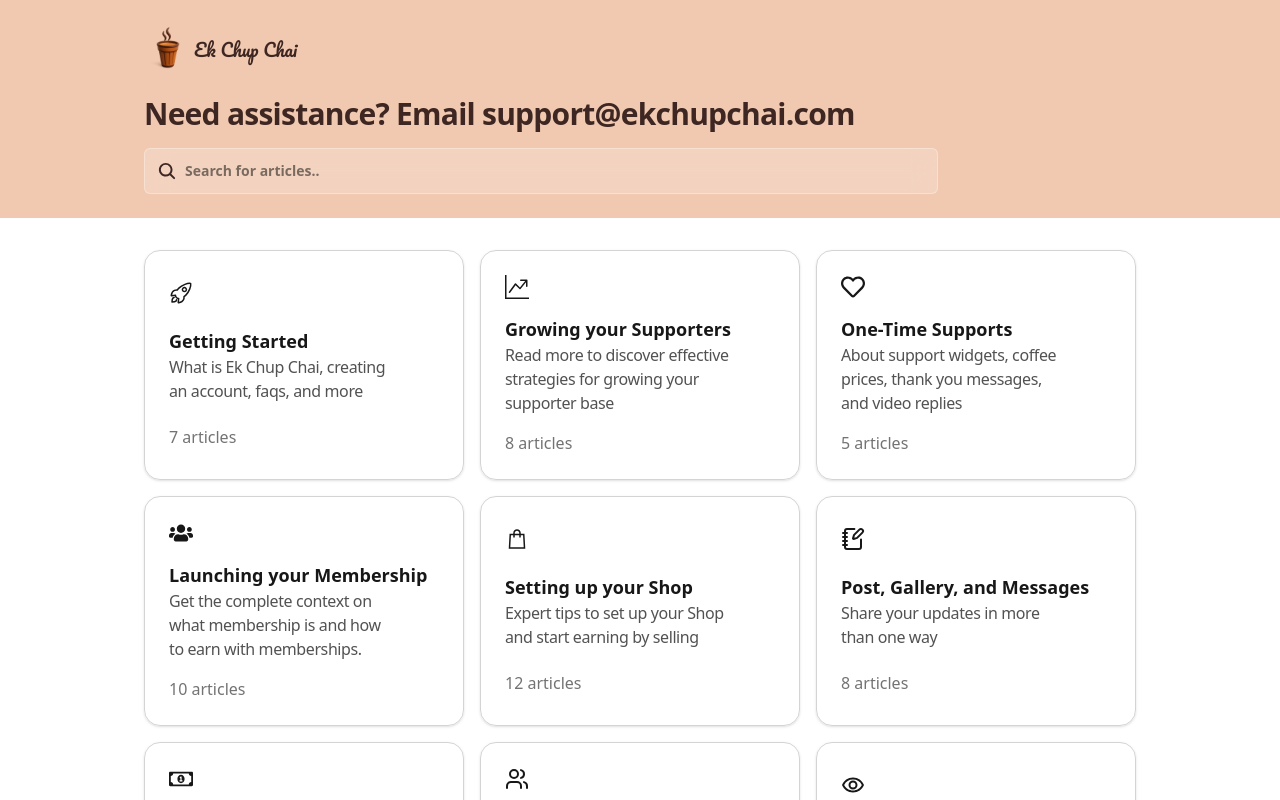
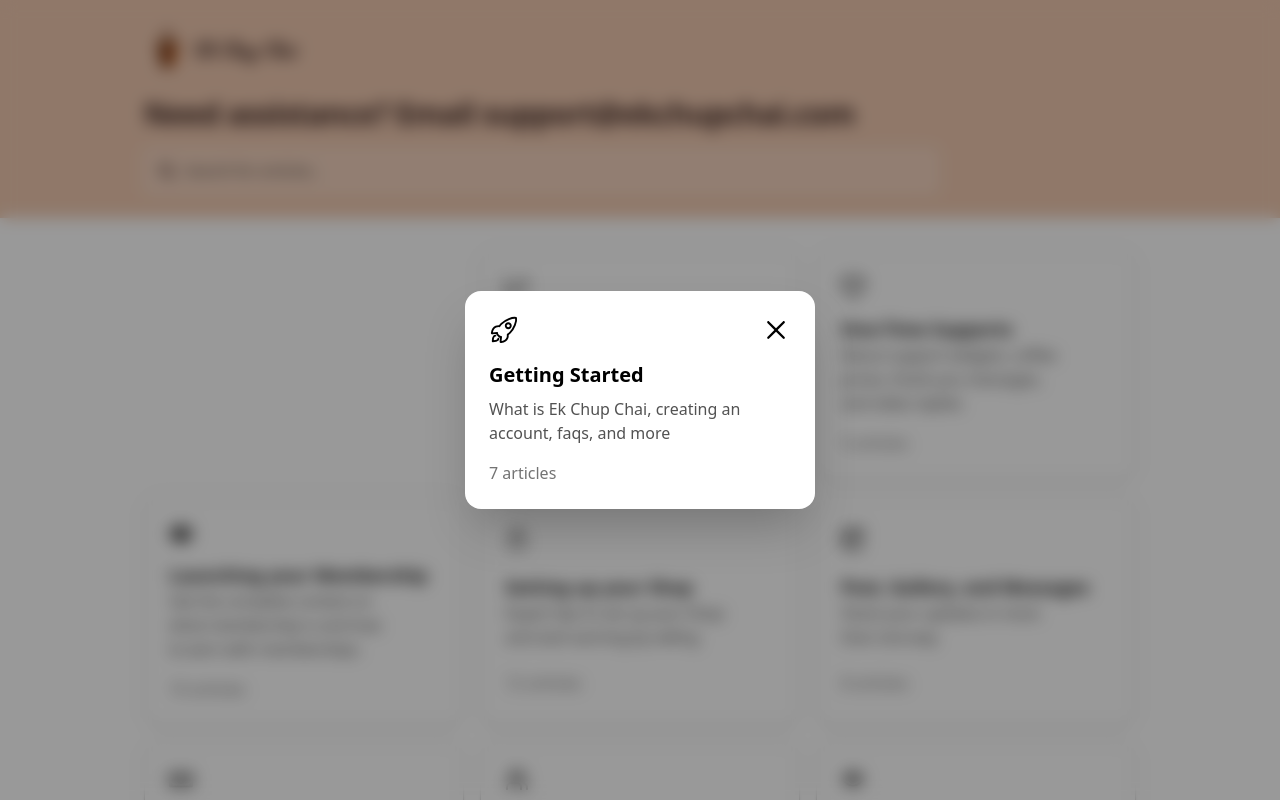
Before and after one commit to Habib277672/Buy-Me-Coffee-Project, a React (Vite) app: page /helpcenter in a window 1280 px wide. Both pictures are taken after a click on the element 304 px from the left and 365 px from the top of the page. Shown: the top 800 px of the page. Built offline with nearby package versions, Linux system fonts and the light colour scheme; a web font is replaced by a local one.

Commit message:
Completed HelpCenter Page

```diff
--- a/src/Pages/HelpCenter.jsx
+++ b/src/Pages/HelpCenter.jsx
@@ -1,10 +1,15 @@
-import React from "react";
+import React, { useState, useEffect, useRef } from "react";
 import logo from "../assets/Images/logo.png";
 import { NavLink } from "react-router-dom";
 import { IoSearch } from "react-icons/io5";
 import { IoRocketOutline } from "react-icons/io5";
 import { BsGraphUpArrow } from "react-icons/bs";
-import { FaRegHeart } from "react-icons/fa";
+import {
+  FaFacebookSquare,
+  FaLinkedin,
+  FaRegHeart,
+  FaTwitter,
+} from "react-icons/fa";
 import { FaUsers } from "react-icons/fa";
 import { LiaShoppingBagSolid } from "react-icons/lia";
 import { LuNotebookPen } from "react-icons/lu";
@@ -14,8 +19,34 @@
 import { LuArrowRightLeft } from "react-icons/lu";
 import { IoSettingsOutline } from "react-icons/io5";
 import { IoEarthOutline } from "react-icons/io5";
+import { RxCross2 } from "react-icons/rx";
+
+import { AnimatePresence, LayoutGroup, motion } from "motion/react";
+
+// If User Click Outside The Card Then Card will be closed
+const useOutsideClick = (callback) => {
+  const ref = useRef(null);
+
+  useEffect(() => {
+    const handleClick = (event) => {
+      if (ref.current && !ref.current.contains(event.target)) {
+        callback();
+      }
+    };
+
+    document.addEventListener("mousedown", handleClick);
+    return () => {
+      document.removeEventListener("mousedown", handleClick);
+    };
+  }, [callback]);
+
+  return ref;
+};
 
 export const HelpCenter = () => {
+  const [currentState, setCurrentState] = useState(null);
+  const ref = useOutsideClick(() => setCurrentState(null));
+
   return (
     <>
       <div className="relative min-h-40 w-full bg-[#f0c9b0] py-6">
@@ -57,9 +88,73 @@
 
       {/* Mid Section for Cards and Data */}
       <div className="w-full bg-white">
-        <div className="mx-auto min-h-fit max-w-5xl px-4 py-8">
-          <Cards />
+        <div className="relative mx-auto min-h-fit max-w-5xl px-4 py-8">
+          <LayoutGroup>
+            <Cards setCurrentState={setCurrentState} />
+
+            {/* onClick Same Card will rerender  */}
+            <AnimatePresence>
+              {currentState && (
+                <>
+                  {/* Background Overlay */}
+                  <motion.div
+                    key="overlay"
+                    initial={{ opacity: 0 }}
+                    animate={{ opacity: 1 }}
+                    exit={{ opacity: 0 }}
+                    transition={{ duration: 0.2 }}
+                    onClick={() => setCurrentState(null)}
+                    className="fixed top-0 left-0 z-40 h-full w-full bg-black/40 backdrop-blur-sm"
+                  />
+
+                  {/* Animated Card Wrapper */}
+                  <motion.div
+                    key="modal"
+                    layoutId={`card-${currentState.id}`}
+                    layout="position"
+                    transition={{
+                      type: "spring",
+                      stiffness: 500,
+                      damping: 35,
+                    }}
+                    className="fixed top-0 left-0 z-50 flex h-full w-full items-center justify-center p-4"
+                  >
+                    <div
+                      ref={ref}
+                      onClick={(e) => e.stopPropagation()}
+                      className="w-87.5 rounded-2xl bg-white p-6 shadow-2xl" // ✅ FIXED WIDTH
+                    >
+                      <div className="flex items-center justify-between">
+                        <span className="text-3xl">{currentState.icon}</span>
+
+                        <span
+                          className="cursor-pointer text-3xl"
+                          onClick={() => setCurrentState(null)}
+                        >
+                          <RxCross2 />
+                        </span>
+                      </div>
+
+                      <div className="mt-4">
+                        <h2 className="text-xl font-semibold">
+                          {currentState.title}
+                        </h2>
+                        <p className="mt-2 text-neutral-600">
+                          {currentState.desc}
+                        </p>
+                      </div>
+
+                      <span className="mt-4 block text-neutral-500">
+                        {currentState.article}
+                      </span>
+                    </div>
+                  </motion.div>
+                </>
+              )}
+            </AnimatePresence>
+          </LayoutGroup>
         </div>
+
         {/* HelpCenter Footer */}
         <HelpFooter />
       </div>
@@ -70,7 +165,7 @@
 const HelpFooter = () => {
   return (
     <div>
-      <div className="flex">
+      <div className="mt-20 flex flex-col items-center justify-center">
         <NavLink to="/" className="flex items-center gap-0.5">
           <img
             src={logo}
@@ -83,18 +178,39 @@
             Ek Chup Chai
           </h1>
         </NavLink>
+        <div className="mt-4 flex gap-6 tracking-tight text-neutral-600">
+          <NavLink to="#">FAQ</NavLink>
+          <NavLink to="#">Email Support</NavLink>
+          <NavLink to="#">Go Back to Ek Chup Chai</NavLink>
+        </div>
+        <div className="my-5 flex gap-6 text-2xl text-neutral-600 transition-all duration-200">
+          <NavLink to="#">
+            <FaFacebookSquare className="transition duration-300 hover:text-sky-700" />
+          </NavLink>
+          <NavLink to="#">
+            <FaTwitter className="transition duration-300 hover:text-sky-400" />
+          </NavLink>
+          <NavLink to="#">
+            <FaLinkedin className="transition duration-300 hover:text-sky-800" />
+          </NavLink>
+        </div>
+        <p></p>
       </div>
     </div>
   );
 };
 
-const Cards = () => {
+const Cards = ({ setCurrentState }) => {
   return (
     <div className="grid grid-cols-1 gap-4 md:grid-cols-2 lg:grid-cols-3">
-      {cardsData?.map((data, id) => {
+      {cardsData?.map((data) => {
         return (
-          <div
-            key={id}
+          <motion.div
+            key={data.id}
+            layoutId={`card-${data.id}`}
+            onClick={() => {
+              setCurrentState(data);
+            }}
             className="flex max-w-full cursor-pointer flex-col justify-evenly gap-4 rounded-2xl border border-neutral-300 p-6 text-neutral-900 shadow-sm transition duration-300 hover:scale-[1.02] hover:border-neutral-600 hover:shadow-lg md:max-w-md"
           >
             <span className="text-2xl">{data.icon}</span>
@@ -105,7 +221,7 @@
               </p>
             </div>
             <span className="text-neutral-500">{data.article}</span>
-          </div>
+          </motion.div>
         );
       })}
     </div>
@@ -114,75 +230,87 @@
 
 const cardsData = [
   {
+    id: 1,
     icon: <IoRocketOutline />,
     title: "Getting Started",
     desc: "What is Ek Chup Chai, creating an account, faqs, and more",
     article: "7 articles",
   },
   {
+    id: 2,
     icon: <BsGraphUpArrow />,
     title: "Growing your Supporters",
     desc: "Read more to discover effective strategies for growing your supporter base",
     article: "8 articles",
   },
   {
+    id: 3,
     icon: <FaRegHeart />,
     title: "One-Time Supports",
     desc: "About support widgets, coffee prices, thank you messages, and video replies",
     article: "5 articles",
   },
   {
+    id: 4,
     icon: <FaUsers />,
     title: "Launching your Membership",
     desc: "Get the complete context on what membership is and how to earn with memberships.",
     article: "10 articles",
   },
   {
+    id: 5,
     icon: <LiaShoppingBagSolid />,
     title: "Setting up your Shop",
     desc: "Expert tips to set up your Shop and start earning by selling",
     article: "12 articles",
   },
   {
+    id: 6,
     icon: <LuNotebookPen />,
     title: "Post, Gallery, and Messages",
     desc: "Share your updates in more than one way",
     article: "8 articles",
   },
   {
+    id: 7,
     icon: <FaRegMoneyBillAlt />,
     title: "Getting paid",
     desc: "Read more to know what steps you should follow to get paid in no time.",
     article: "15 articles",
   },
   {
+    id: 8,
     icon: <LuUsers />,
     title: "For Supporters and Members",
     desc: "Everything a supporter and member must know about Buy Me a Coffee.",
     article: "11 articles",
   },
   {
+    id: 9,
     icon: <MdOutlineRemoveRedEye />,
-    title: "Getting Started",
-    desc: "What is Ek Chup Chai, creating an account, faqs, and more",
-    article: "7 articles",
+    title: "Account and Content Moderations",
+    desc: "Getting your account approved for payouts explained",
+    article: "5 articles",
   },
   {
+    id: 10,
     icon: <LuArrowRightLeft />,
     title: "Getting Started",
     desc: "What is Ek Chup Chai, creating an account, faqs, and more",
-    article: "7 articles",
+    article: "5 articles",
   },
   {
+    id: 11,
     icon: <IoSettingsOutline />,
-    title: "Getting Started",
-    desc: "What is Ek Chup Chai, creating an account, faqs, and more",
-    article: "7 articles",
+    title: "Account Security",
+    desc: "Keep your account safe and secure",
+    article: "6 articles",
   },
   {
+    id: 12,
     icon: <IoEarthOutline />,
-    title: "Getting Started",
-    desc: "What is Ek Chup Chai, creating an account, faqs, and more",
-    article: "7 articles",
+    title: "Miscellaneous Topics",
+    desc: "A collection of general and diverse subjects not covered elsewhere",
+    article: "6 articles",
   },
 ];
```
